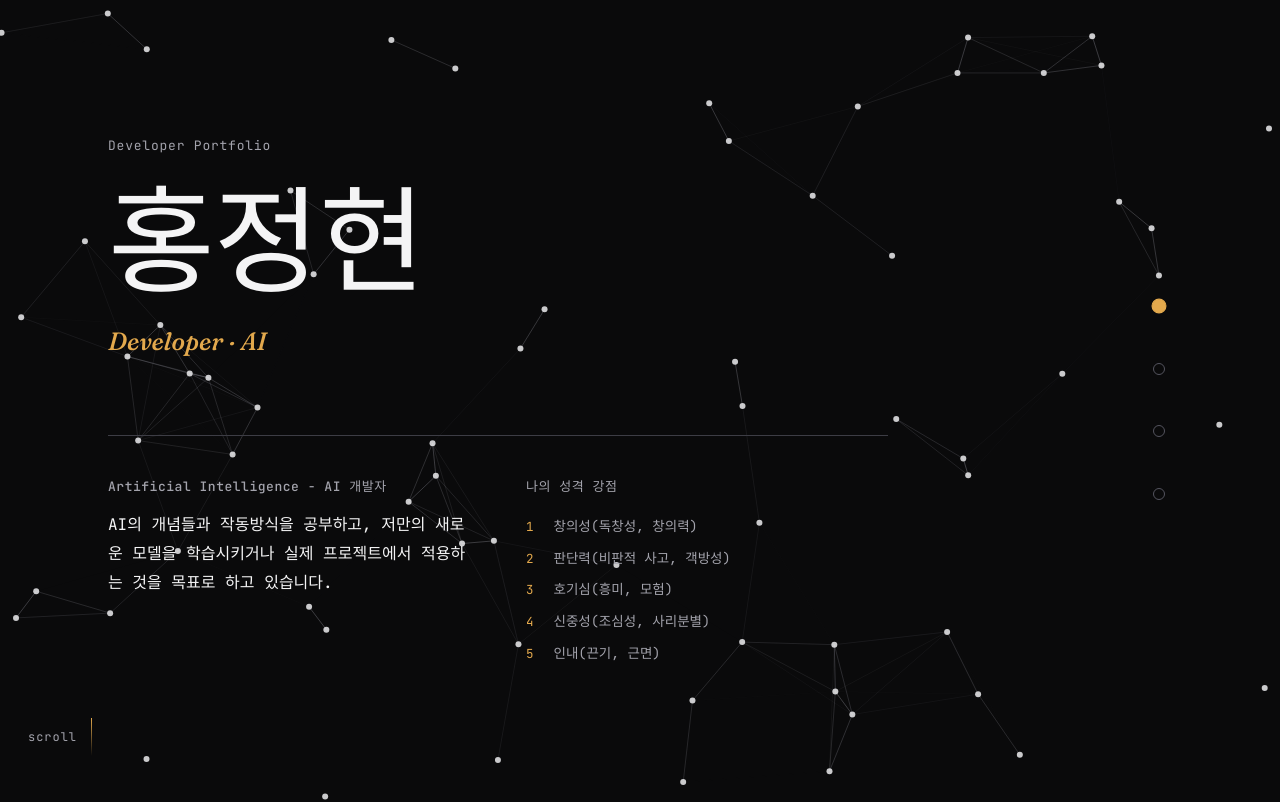
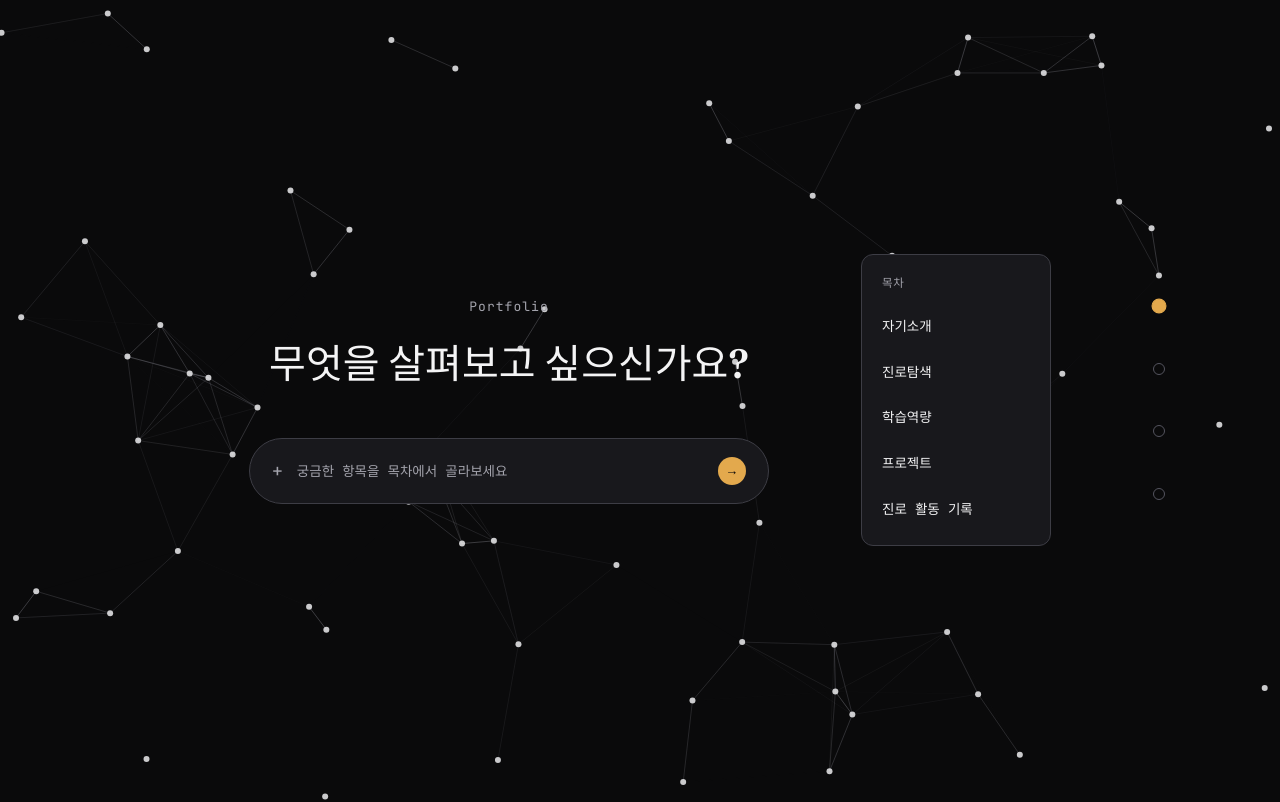
Before and after one commit to hjh202602-blip/Portfolio, a plain HTML site: page index.html in a window 1280 px wide. Shown: the top 802 px of the page. Drawn offline with Linux system fonts and the light colour scheme.

Commit message:
Enhance landing styles and update project details
Added styles for landing section and updated project descriptions.

```diff
--- a/index.html
+++ b/index.html
@@ -8,6 +8,150 @@
 <link rel="preconnect" href="https://fonts.gstatic.com" crossorigin>
 <link href="https://fonts.googleapis.com/css2?family=Fraunces:ital,opsz,wght@0,9..144,300;0,9..144,500;0,9..144,600;1,9..144,500&family=JetBrains+Mono:wght@400;500;600&display=swap" rel="stylesheet">
 <link rel="stylesheet" href="style.css">
+<style>
+  .llm-landing {
+    min-height: 100svh;
+    display: flex;
+    flex-direction: row;
+    align-items: center;
+    justify-content: center;
+    gap: 72px;
+    padding: 120px 28px;
+    max-width: none;
+    position: relative;
+  }
+
+  .llm-landing__content {
+    width: 100%;
+    max-width: 560px;
+    text-align: center;
+    position: relative;
+    z-index: 2;
+    flex-shrink: 0;
+  }
+
+  .llm-landing__eyebrow {
+    font-family: var(--font-body);
+    font-size: 13px;
+    color: var(--text-dim);
+    letter-spacing: 0.08em;
+    margin-bottom: 20px;
+  }
+
+  .llm-landing__title {
+    font-family: var(--font-display);
+    font-weight: 500;
+    font-size: clamp(28px, 4vw, 40px);
+    color: var(--text);
+    margin: 0 0 48px;
+    line-height: 1.3;
+  }
+
+  .llm-landing__inputbar {
+    display: flex;
+    align-items: center;
+    gap: 14px;
+    padding: 18px 22px;
+    border: 1px solid var(--border);
+    border-radius: 999px;
+    background: var(--surface);
+    max-width: 520px;
+    margin: 0 auto;
+    transition: border-color 0.25s ease, background 0.25s ease;
+  }
+
+  .llm-landing__inputbar:hover {
+    border-color: var(--border-strong);
+    background: var(--surface-hover);
+  }
+
+  .llm-landing__inputbar-plus {
+    font-family: var(--font-body);
+    color: var(--text-dim);
+    font-size: 18px;
+    line-height: 1;
+    flex-shrink: 0;
+  }
+
+  .llm-landing__inputbar-text {
+    font-family: var(--font-body);
+    font-size: 13.5px;
+    color: var(--text-dim);
+    flex: 1;
+    text-align: left;
+  }
+
+  .llm-landing__inputbar-send {
+    font-family: var(--font-body);
+    color: var(--bg);
+    background: var(--accent);
+    width: 28px;
+    height: 28px;
+    border-radius: 50%;
+    display: flex;
+    align-items: center;
+    justify-content: center;
+    flex-shrink: 0;
+    font-size: 13px;
+  }
+
+  /* 오른쪽 '채팅 목록'풍 목차 패널 */
+  .llm-toc {
+    position: relative;
+    z-index: 2;
+    flex-shrink: 0;
+    width: 190px;
+    border: 1px solid var(--border);
+    border-radius: 12px;
+    background: var(--surface);
+    padding: 14px 8px;
+    display: flex;
+    flex-direction: column;
+    gap: 2px;
+  }
+
+  .llm-toc__label {
+    font-family: var(--font-body);
+    font-size: 11.5px;
+    color: var(--text-dim);
+    letter-spacing: 0.06em;
+    padding: 4px 12px 10px;
+  }
+
+  .llm-toc__item {
+    display: block;
+    padding: 10px 12px;
+    border-radius: 8px;
+    font-family: var(--font-body);
+    font-size: 13.5px;
+    color: var(--text);
+    text-decoration: none;
+    white-space: nowrap;
+    overflow: hidden;
+    text-overflow: ellipsis;
+    transition: background 0.2s ease, color 0.2s ease;
+  }
+
+  .llm-toc__item:hover {
+    background: var(--surface-hover);
+    color: var(--accent);
+  }
+
+  @media (max-width: 860px) {
+    .llm-landing {
+      flex-direction: column;
+      padding: 100px 20px 60px;
+    }
+    .llm-landing__title {
+      font-size: clamp(22px, 6.5vw, 32px);
+    }
+    .llm-toc {
+      width: 100%;
+      max-width: 420px;
+      margin: 0 auto;
+    }
+  }
+</style>
 </head>
 <body>
 
@@ -28,6 +172,28 @@
     <span class="dot-nav__dot"></span><span class="dot-nav__label">프로젝트</span>
   </a>
 </nav>
+
+<section id="home" class="section llm-landing">
+
+  <div class="llm-landing__content">
+    <p class="llm-landing__eyebrow">Portfolio</p>
+    <h1 class="llm-landing__title">무엇을 살펴보고 싶으신가요?</h1>
+    <div class="llm-landing__inputbar">
+      <span class="llm-landing__inputbar-plus">+</span>
+      <span class="llm-landing__inputbar-text">궁금한 항목을 목차에서 골라보세요</span>
+      <span class="llm-landing__inputbar-send">→</span>
+    </div>
+  </div>
+
+  <aside class="llm-toc" aria-label="목차">
+    <p class="llm-toc__label">목차</p>
+    <a href="#main" class="llm-toc__item">자기소개</a>
+    <a href="#explore" class="llm-toc__item">진로탐색</a>
+    <a href="#skills" class="llm-toc__item">학습역량</a>
+    <a href="#projects" class="llm-toc__item">프로젝트</a>
+    <a href="#records" class="llm-toc__item">진로 활동 기록</a>
+  </aside>
+</section>
 
 
 <!-- MAIN -->
@@ -567,32 +733,9 @@
 
       <article class="project">
         <div class="project__info">
-          <h3 class="project__title">BreakBias</h3>
-          <p class="project__text">
-            네이버지도에서 별점과 대표 리뷰만으로 장소를 판단하는 문제를 해결하기 위한
-            Chrome 확장 프로그램입니다.
-            리뷰를 방문 목적과 시간대 등의 맥락으로 분석하고,
-            장점뿐만 아니라 반대 관점과 놓친 정보까지 보여주는 것을 목표로 했습니다.
-          </p>
-
-          <ul class="tag-list tag-list--sm">
-            <li class="tag-list__item">Python</li>
-            <li class="tag-list__item">FastAPI</li>
-            <li class="tag-list__item">AI</li>
-            <li class="tag-list__item">Chrome Extension</li>
-          </ul>
-        </div>
-
-        <a class="project__link" href="#" target="_blank" rel="noopener">
-          프로젝트 ↗
-        </a>
-      </article>
-
-
-      <article class="project">
-        <div class="project__info">
           <h3 class="project__title">손동작 인식 프로젝트</h3>
           <p class="project__text">
+            손가락 스켈레톤 모델인 MediaPipe을 사용해서 사용자의 손동작을 인식하는 프로그램입니다.
             카메라 영상에서 손의 위치와 관절 정보를 추출하고
             손가락의 각도와 상태를 분석해 손동작을 인식하는 프로젝트입니다.
             AI 기술을 실제 인터랙션에 연결하는 경험을 목표로 제작했습니다.
@@ -606,10 +749,36 @@
           </ul>
         </div>
 
-        <a class="project__link" href="#" target="_blank" rel="noopener">
+        <a class="project__link" href="https://github.com/fun653359/donghangplaza" target="_blank" rel="noopener">
+          프로젝트 깃허브 링크 ↗
+        </a>
+      </article>
+
+      <article class="project">
+        <div class="project__info">
+          <h3 class="project__title">BreakBias</h3>
+          <p class="project__text">
+            네이버지도에서 별점과 대표 리뷰만으로 장소를 판단하는 문제를 해결하기 위한
+            Chrome 확장 프로그램입니다.
+            리뷰를 방문 목적과 시간대 등의 맥락으로 분석하고,
+            장점뿐만 아니라 반대 관점과 놓친 정보까지 보여주는 것을 목표로 했습니다.
+            백엔드를 담당했습니다.
+          </p>
+
+          <ul class="tag-list tag-list--sm">
+            <li class="tag-list__item">Python</li>
+            <li class="tag-list__item">FastAPI</li>
+            <li class="tag-list__item">AI</li>
+            <li class="tag-list__item">Chrome Extension</li>
+          </ul>
+        </div>
+
+        <a class="project__link" href="https://github.com/hjh202602-blip/Vacation-Project-backend" target="_blank" rel="noopener">
           프로젝트 ↗
         </a>
       </article>
+
+
 
 
       <article class="project">
@@ -617,9 +786,7 @@
           <h3 class="project__title">AI 학습 · MLP</h3>
           <p class="project__text">
             퍼셉트론과 다층 퍼셉트론의 원리를 학습하고,
-            논리 게이트부터 간단한 시험 결과 예측 모델까지 구현했습니다.
-            AI 모델이 입력 데이터를 어떻게 가중치와 편향을 통해
-            결과로 변환하는지 직접 확인했습니다.
+            이 퍼셉트론을 이용한 간단한 예제를 만들어 봤습니다.
           </p>
 
           <ul class="tag-list tag-list--sm">
@@ -629,30 +796,7 @@
           </ul>
         </div>
 
-        <a class="project__link" href="#" target="_blank" rel="noopener">
-          프로젝트 ↗
-        </a>
-      </article>
-
-
-      <article class="project">
-        <div class="project__info">
-          <h3 class="project__title">Chess AI 탐구</h3>
-          <p class="project__text">
-            체스 AI와 게임 탐색 알고리즘에 관심을 가지고
-            Stockfish 등의 체스 엔진을 직접 실행해보며
-            AI가 수를 탐색하고 판단하는 방식에 대해 탐구했습니다.
-            이후에는 직접 AI를 만들어보는 것을 목표로 하고 있습니다.
-          </p>
-
-          <ul class="tag-list tag-list--sm">
-            <li class="tag-list__item">Python</li>
-            <li class="tag-list__item">AI</li>
-            <li class="tag-list__item">Chess</li>
-          </ul>
-        </div>
-
-        <a class="project__link" href="#" target="_blank" rel="noopener">
+        <a class="project__link" href="https://github.com/hjh202602-blip/AI-Study" target="_blank" rel="noopener">
           프로젝트 ↗
         </a>
       </article>
@@ -661,8 +805,8 @@
   </div>
 
   <footer class="footer">
-    <p>이름</p>
-    <p class="footer__contact">이메일 · GitHub</p>
+    <p>홍정현</p>
+    <p class="footer__contact">github - hjh202602-blip</p>
   </footer>
 </section>
 
```
